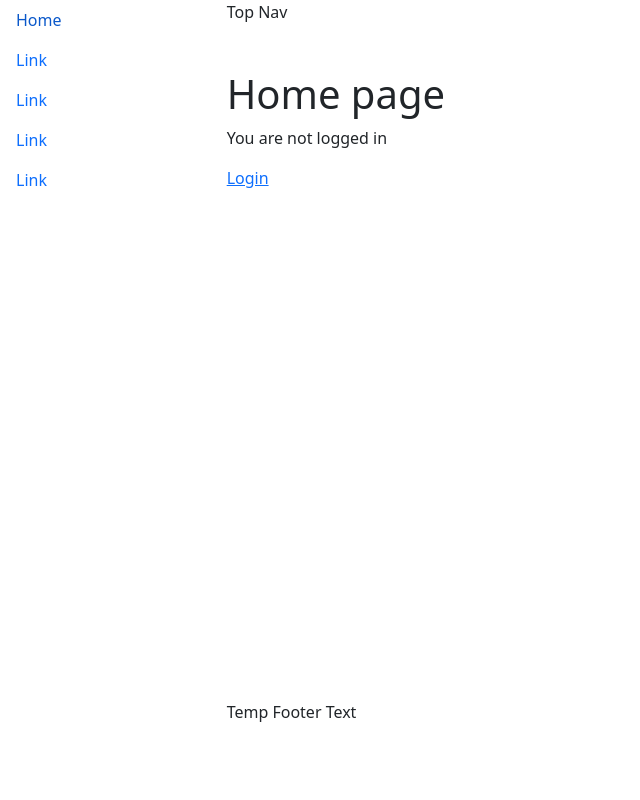
After one commit to JordanTallon/unifeed_archived, a Django app: page / in a window 1280 px wide. The commit adds this page. Shown: the whole page, without its empty margins (0-640 px from the left). Run offline with Django 5.2, Linux system fonts and the light colour scheme.

Commit message:
Create the base structure of the website with CSS grid

```diff
--- a/project_files/templates/global/base.html
+++ b/project_files/templates/global/base.html
@@ -34,6 +34,9 @@
         <!-- This is where children templates inject content -->
       {% endblock content %}
     </main>
+    <footer>
+      Temp Footer Text
+    </footer>
     <!-- Bootstrap Bundle with Popper -->
     <script src="https://cdn.jsdelivr.net/npm/bootstrap@5.0.2/dist/js/bootstrap.bundle.min.js"
             integrity="sha384-MrcW6ZMFYlzcLA8Nl+NtUVF0sA7MsXsP1UyJoMp4YLEuNSfAP+JcXn/tWtIaxVXM"
--- /dev/null
+++ b/project_files/templates/global/sidenav.html
@@ -0,0 +1,17 @@
+<ul class="nav flex-column">
+    <li class="nav-item">
+        <a class="nav-link active" href="#">Home</a>
+    </li>
+    <li class="nav-item">
+        <a class="nav-link" href="#">Link</a>
+    </li>
+    <li class="nav-item">
+        <a class="nav-link" href="#">Link</a>
+    </li>
+    <li class="nav-item">
+        <a class="nav-link" href="#">Link</a>
+    </li>
+    <li class="nav-item">
+        <a class="nav-link" href="#">Link</a>
+    </li>
+</ul>
--- a/project_files/unifeed/static/style.css
+++ b/project_files/unifeed/static/style.css
@@ -1,52 +1,36 @@
-*{
-    color:red;
-}
-
 html,
 body {
     padding: 0;
     margin: 0;
 }
 
-.grid-container {
-    height: 1080px;
+body {
+    min-height: 100vh;
     display: grid;
     grid-template-areas:
-        'side-nav header header header header header'
-        'side-nav main main main main main'
-        'side-nav footer footer footer footer footer';
+        'side-nav header header header header header header'
+        'side-nav main main main main main main'
+        'side-nav footer footer footer footer footer footer';
+    grid-template-rows: auto 1fr auto;
     gap: 10px;
 }
 
-.grid-container>div {
-    text-align: center;
-    font-size: 30px;
+/* Header */
+header {
+    grid-area: header;
+    height: 60px;
 }
 
-/* Header */
-.header {
-    grid-area: header;
-    height: 60px;
-    margin-bottom: auto;
+#left-sidebar {
+    grid-area: side-nav;
 }
 
-.header-content {
-    height: 100%;
-    border-bottom: 1px solid #D2D2D2;
-}
-
-.side-nav {
-    grid-area: side-nav;
-    background-color: #F3F4F9;
-    border-right: 1px solid #D2D2D2;
-}
-
-.main {
+main {
+    margin-top: 0;
     grid-area: main;
 }
 
-
-.footer {
+footer {
     grid-area: footer;
     margin-top: auto;
     height: 100px;
```
